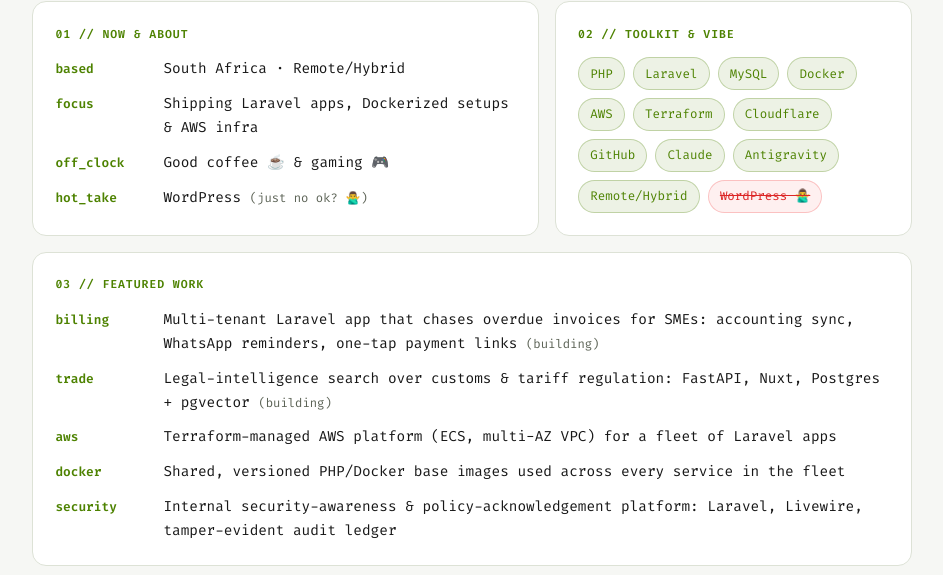
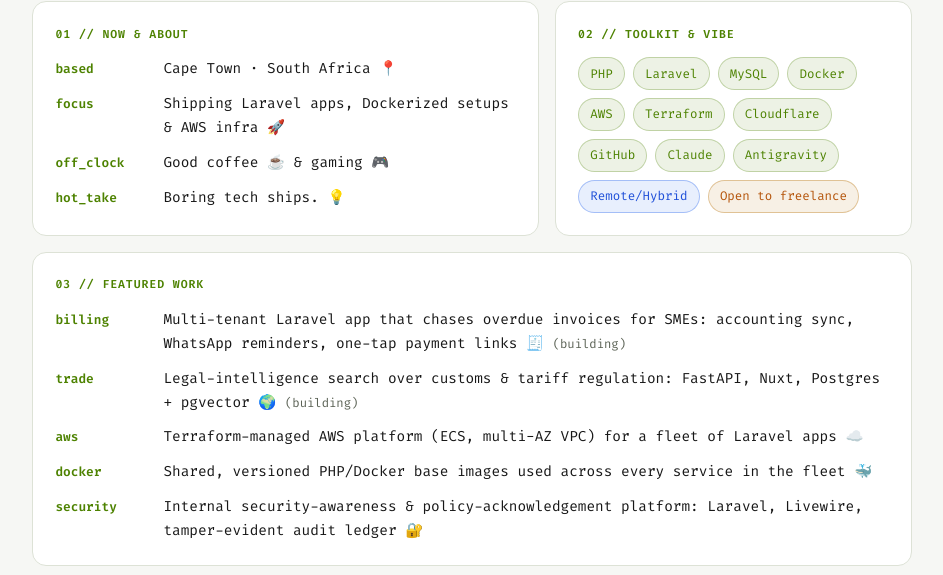
Before and after one commit to Curdal/curdal.github.io, a plain HTML site: page index.html in a window 1280 px wide. Shown: the part 447-1022 px from the top of the page, without its empty margins (168-1111 px from the left). Drawn offline with Linux system fonts and the light colour scheme.

Commit message:
Refine profile: status pills, shorter hot_take, emoji, crop chart titles
Co-Authored-By: Claude Sonnet 5.5 <noreply@anthropic.com>

```diff
--- a/index.html
+++ b/index.html
@@ -301,11 +301,16 @@
             color: var(--accent);
         }
 
-        .tag.nope {
-            background: rgba(239, 68, 68, 0.08);
-            border-color: rgba(239, 68, 68, 0.28);
-            color: light-dark(#dc2626, #f87171);
-            text-decoration: line-through;
+        .tag.remote {
+            background: light-dark(rgba(37, 99, 235, 0.1), rgba(96, 165, 250, 0.1));
+            border-color: light-dark(rgba(37, 99, 235, 0.35), rgba(96, 165, 250, 0.35));
+            color: light-dark(#1d4ed8, #60a5fa);
+        }
+
+        .tag.open {
+            background: light-dark(rgba(180, 110, 0, 0.1), rgba(251, 191, 36, 0.1));
+            border-color: light-dark(rgba(180, 110, 0, 0.35), rgba(251, 191, 36, 0.35));
+            color: light-dark(#b45309, #fbbf24);
         }
 
         .stats-img {
@@ -313,6 +318,10 @@
             height: auto;
             border-radius: 8px;
         }
+
+        /* Crop the baked-in SVG titles (48px of 165px); the card labels already say it */
+        .crop-langs { margin-top: -15%; clip-path: inset(29.1% 0 0 0); }
+        .crop-waka { margin-top: -9.7%; clip-path: inset(29.1% 0 0 0); }
 
         /* Theme-aware stats images */
         .stats-light { display: none; }
@@ -363,11 +372,11 @@
                 <dl class="now-list">
                     <div class="now-row">
                         <dt class="now-key">based</dt>
-                        <dd class="now-val">South Africa · Remote/Hybrid</dd>
+                        <dd class="now-val">Cape Town · South Africa 📍</dd>
                     </div>
                     <div class="now-row">
                         <dt class="now-key">focus</dt>
-                        <dd class="now-val">Shipping Laravel apps, Dockerized setups &amp; AWS infra</dd>
+                        <dd class="now-val">Shipping Laravel apps, Dockerized setups &amp; AWS infra 🚀</dd>
                     </div>
                     <div class="now-row">
                         <dt class="now-key">off_clock</dt>
@@ -375,7 +384,7 @@
                     </div>
                     <div class="now-row">
                         <dt class="now-key">hot_take</dt>
-                        <dd class="now-val">WordPress <span class="aside">(just no ok? 🙅‍♂️)</span></dd>
+                        <dd class="now-val">Boring tech ships. 💡</dd>
                     </div>
                 </dl>
             </div>
@@ -393,8 +402,8 @@
                     <span class="tag">GitHub</span>
                     <span class="tag">Claude</span>
                     <span class="tag">Antigravity</span>
-                    <span class="tag">Remote/Hybrid</span>
-                    <span class="tag nope">WordPress 🙅‍♂️</span>
+                    <span class="tag remote">Remote/Hybrid</span>
+                    <span class="tag open">Open to freelance</span>
                 </div>
             </div>
 
@@ -403,31 +412,31 @@
                 <dl class="now-list">
                     <div class="now-row">
                         <dt class="now-key">billing</dt>
-                        <dd class="now-val">Multi-tenant Laravel app that chases overdue invoices for SMEs: accounting sync, WhatsApp reminders, one-tap payment links <span class="aside">(building)</span></dd>
+                        <dd class="now-val">Multi-tenant Laravel app that chases overdue invoices for SMEs: accounting sync, WhatsApp reminders, one-tap payment links 🧾 <span class="aside">(building)</span></dd>
                     </div>
                     <div class="now-row">
                         <dt class="now-key">trade</dt>
-                        <dd class="now-val">Legal-intelligence search over customs &amp; tariff regulation: FastAPI, Nuxt, Postgres + pgvector <span class="aside">(building)</span></dd>
+                        <dd class="now-val">Legal-intelligence search over customs &amp; tariff regulation: FastAPI, Nuxt, Postgres + pgvector 🌍 <span class="aside">(building)</span></dd>
                     </div>
                     <div class="now-row">
                         <dt class="now-key">aws</dt>
-                        <dd class="now-val">Terraform-managed AWS platform (ECS, multi-AZ VPC) for a fleet of Laravel apps</dd>
+                        <dd class="now-val">Terraform-managed AWS platform (ECS, multi-AZ VPC) for a fleet of Laravel apps ☁️</dd>
                     </div>
                     <div class="now-row">
                         <dt class="now-key">docker</dt>
-                        <dd class="now-val">Shared, versioned PHP/Docker base images used across every service in the fleet</dd>
+                        <dd class="now-val">Shared, versioned PHP/Docker base images used across every service in the fleet 🐳</dd>
                     </div>
                     <div class="now-row">
                         <dt class="now-key">security</dt>
-                        <dd class="now-val">Internal security-awareness &amp; policy-acknowledgement platform: Laravel, Livewire, tamper-evident audit ledger</dd>
+                        <dd class="now-val">Internal security-awareness &amp; policy-acknowledgement platform: Laravel, Livewire, tamper-evident audit ledger 🔐</dd>
                     </div>
                 </dl>
             </div>
 
             <div class="card span-6">
                 <div class="label">04 // Preferred Languages</div>
-                <img class="stats-img stats-dark" loading="lazy" alt="Curtis's Preferred Toolkit" src="https://raw.githubusercontent.com/curdal/curdal/main/profile/top-langs-dark.svg">
-                <img class="stats-img stats-light" loading="lazy" alt="Curtis's Preferred Toolkit" src="https://raw.githubusercontent.com/curdal/curdal/main/profile/top-langs-light.svg">
+                <img class="stats-img stats-dark crop-langs" loading="lazy" alt="Curtis's Preferred Toolkit" src="https://raw.githubusercontent.com/curdal/curdal/main/profile/top-langs-dark.svg">
+                <img class="stats-img stats-light crop-langs" loading="lazy" alt="Curtis's Preferred Toolkit" src="https://raw.githubusercontent.com/curdal/curdal/main/profile/top-langs-light.svg">
             </div>
 
             <div class="card span-6">
@@ -438,8 +447,8 @@
 
             <div class="card span-12">
                 <div class="label">06 // WakaTime</div>
-                <img class="stats-img stats-dark" loading="lazy" alt="Curtis's WakaTime Stats" src="https://raw.githubusercontent.com/curdal/curdal/main/profile/wakatime-dark.svg">
-                <img class="stats-img stats-light" loading="lazy" alt="Curtis's WakaTime Stats" src="https://raw.githubusercontent.com/curdal/curdal/main/profile/wakatime-light.svg">
+                <img class="stats-img stats-dark crop-waka" loading="lazy" alt="Curtis's WakaTime Stats" src="https://raw.githubusercontent.com/curdal/curdal/main/profile/wakatime-dark.svg">
+                <img class="stats-img stats-light crop-waka" loading="lazy" alt="Curtis's WakaTime Stats" src="https://raw.githubusercontent.com/curdal/curdal/main/profile/wakatime-light.svg">
             </div>
 
         </section>
```
